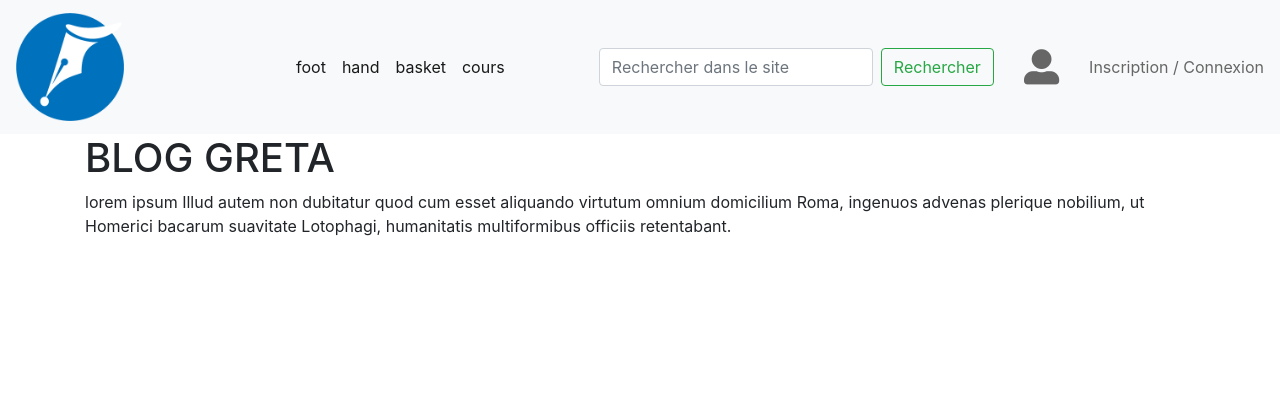
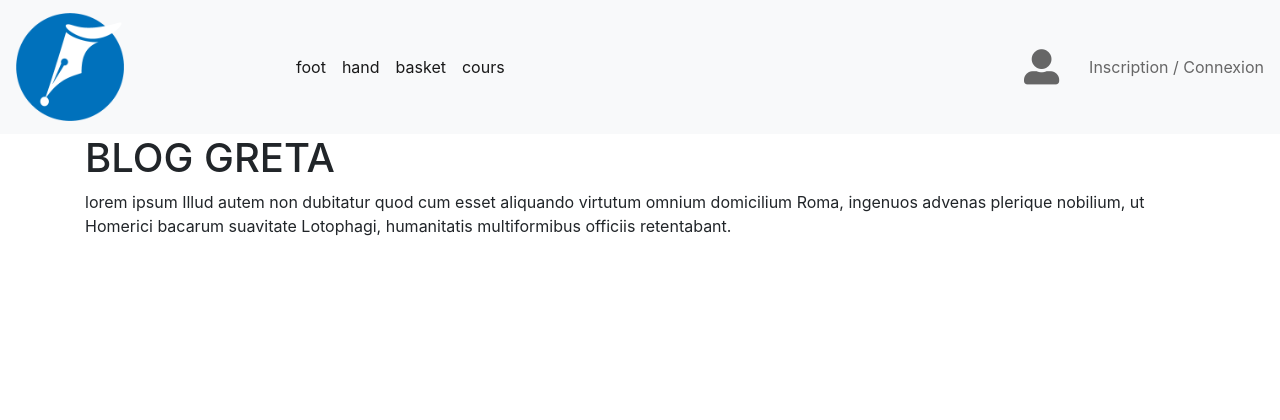
Before and after one commit to cbelgrain/blogTest, a PHP site: page / in a window 1280 px wide. Shown: the top 420 px of the page. Run offline with PHP 8.4, Linux system fonts and the light colour scheme; data comes from the database, SQL or seed files in the repository; some libraries are stand-ins or nearby versions.

Commit message:
remove search bar

```diff
--- a/vues/header.php
+++ b/vues/header.php
@@ -29,10 +29,6 @@
                         echo $menu;
                     ?>
                 </ul>
-                <form class="form-inline my-2 my-lg-0" action="search.class.php" method="GET">
-                    <input class="form-control mr-sm-2" type="search" name="text" placeholder="Rechercher dans le site" aria-label="Search">
-                    <button class="btn btn-outline-success my-2 my-sm-0" name="send" type="submit">Rechercher</button>
-                </form>
             </div>
             <a class= "user" href="?page=connexion">
                 <i class="fas fa-user-alt"></i>
```
Also changed, not shown: controleurs/search.class.php (deleted).
